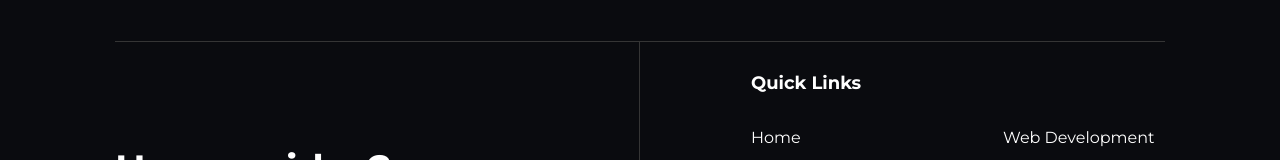
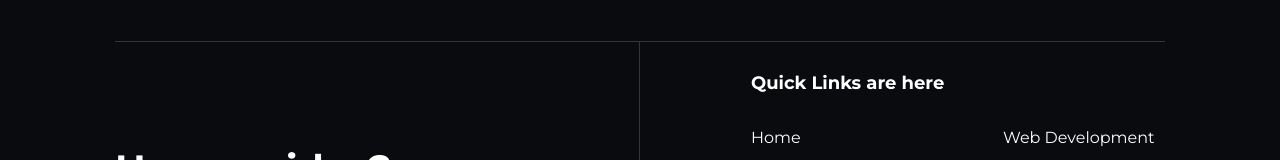
Before and after one commit to mudassir7732/Jataq-Technologies, a React (Create React App) app: page / in a window 1280 px wide. Shown: the part 4477-4637 px from the top of the page. Built offline with nearby package versions, Linux system fonts and the light colour scheme.

Commit message:
Update text

```diff
--- a/src/components/footer/index.tsx
+++ b/src/components/footer/index.tsx
@@ -56,7 +56,7 @@ const Footer: FC = () => {
                 </div>
                 <div className={styles.second_section}>
                     <p className={styles.quick_links}>
-                        Quick Links
+                        Quick Links are here
                     </p>
                     <div className={styles.links_wrapper}>
                         {QUICK_LINKS?.map((link: string, index: number) => (
```
